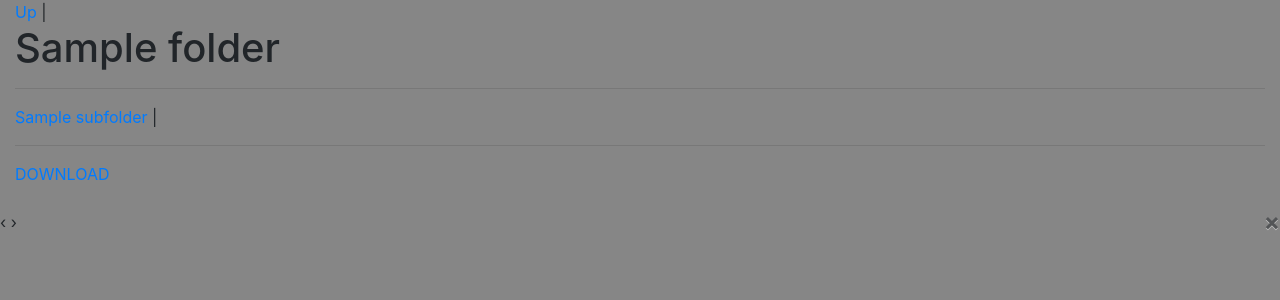
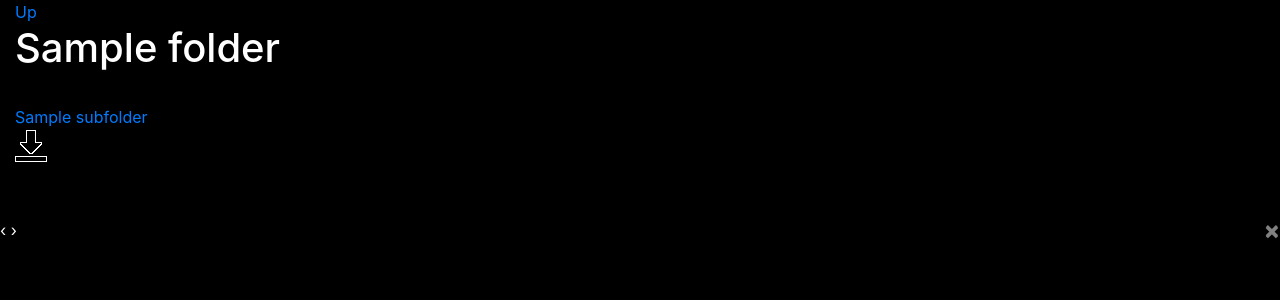
Before and after one commit to ratti/imagelib2, a Symfony app: template templates/folder/show.html.twig in a window 1280 px wide. Shown: the top 300 px of the page. Run offline with Twig, Linux system fonts and the light colour scheme; the template is opened without the code that fills it: most values are stand-ins (such as "Sample title", 1, 10 or a date in 2020); some libraries are stand-ins or nearby versions.

Commit message:
FEAT: Maximized beauty from a backendlers standpoint

```diff
--- a/public/css/custom-style.css
+++ b/public/css/custom-style.css
@@ -1,9 +1,14 @@
 body {
-    background-color: #868686;
+    background-color: #000;
+    color:#fff;
 }
 
-.thumbnail{
-    width:100%;
+h1,h2,h3,h4,h5,h6,h7 {
+    color:#fff;
+}
+
+.thumbnail {
+    width: 100%;
 }
 
 .blueimp-gallery > .download {
@@ -13,6 +18,33 @@ body {
     color: #fff;
     display: none;
 }
+
 .blueimp-gallery-controls > .download {
     display: block;
 }
+
+.center-screen {
+    position: absolute;
+    top: 0;
+    bottom: 0;
+    left: 0;
+    right: 0;
+    margin: auto;
+    width: 100px;
+    height: 100px;
+}
+
+.icon {
+    width:32px;
+    height:32px;
+}
+
+img.download {
+    position:relative;
+    top:-32px;
+}
+
+#blueimp-gallery h3.title {
+    font-size: 10px;
+    top:0;
+}
--- a/src/Controller/SecurityController.php
+++ b/src/Controller/SecurityController.php
@@ -26,6 +26,8 @@ class SecurityController extends AbstractController
 
     /**
      * @Route("/login", name="login")
+     * @param AuthenticationUtils $authenticationUtils
+     * @return \Symfony\Component\HttpFoundation\Response
      */
 
     public function login(AuthenticationUtils $authenticationUtils)
--- a/src/Controller/ThingsController.php
+++ b/src/Controller/ThingsController.php
@@ -81,6 +81,8 @@ class ThingsController extends AbstractController
      * Matches /folder/*
      *
      * @Route("/folder/{folderId}", name="folder_action")
+     * @param int $folderId
+     * @return \Symfony\Component\HttpFoundation\Response
      */
     public function folderAction($folderId = 0)
     {
--- a/templates/folder/show.html.twig
+++ b/templates/folder/show.html.twig
@@ -2,14 +2,16 @@
 
 {% block body %}
 
-    <a href='/folder/{{ folder.parentId }}'>Up</a> |
+    {% if folder.parentId | length %}
+        <a href='/folder/{{ folder.parentId }}'>Up</a>
+    {% endif %}
 
     <h1>{{ folder.title }}</h1>
 
     <hr>
 
     {% for subfolder in subfolders %}
-        <a href='/folder/{{ subfolder.id }}'>{{ subfolder.title }}</a> |
+        <a href='/folder/{{ subfolder.id }}'>{{ subfolder.title }}</a><br>
     {% endfor %}
 
     <hr>
@@ -19,7 +21,7 @@
             <div class="col-4 col-lg-2">
                 {% if thing.isImage() %}
                     <a class="thing" href='/poster/{{ thing.posterFile.relFileName }}'
-                       title="poster"
+                       title="{{ thing.masterFile.basename }}"
                        data-gallery
                        data-thingId="{{ thing.id }}"
                     >
@@ -28,7 +30,7 @@
                 {% elseif thing.isProprietaryMovie() %}
                     <a class='thing'
                        href='/video/{{ thing.derivedVideoFile.relFileName }}'
-                       title="video"
+                       title="{{ thing.masterFile.basename }}"
                        type="video/mp4"
                        data-poster="/poster/{{ thing.posterFile.relFileName }}"
                        data-sources='[{"href": "/video/{{ thing.derivedVideoFile.relFileName }}", "type": "video/mp4"}]'
@@ -40,7 +42,7 @@
                 {% elseif thing.isMovie() %}
                     <a class='thing'
                        href='/master/{{ thing.masterFile.relFileName }}'
-                       title="video"
+                       title="{{ thing.masterFile.basename }}"
                        type="video/mp4"
                        data-poster="/poster/{{ thing.posterFile.relFileName }}"
                        data-sources='[{"href": "/master/{{ thing.masterFile.relFileName }}", "type": "video/mp4"}]'
@@ -51,7 +53,9 @@
                     </a>
                 {% endif %}
 
-                <p><a href='/download/{{ thing.id }}'>DOWNLOAD</a></p>
+                <p><a href='/download/{{ thing.id }}'>
+                        <img class="icon download" src='/img/download.png'>
+                    </a></p>
             </div>
         {% endfor %}
     </div>
@@ -82,7 +86,7 @@
         $('#blueimp-gallery').on('slide', function (event, index, slide) {
             var thing = $('#things .thing').eq(index)[0];
             var thingid = $(thing).data('thingid')
-            $('#blueimp-gallery').find('.download').html("<a href='/download/" + thingid + "'>DOWNLOAD</a>");
+            $('#blueimp-gallery').find('.download').html("<a href='/download/" + thingid + "'><img class='icon download_poster' src='/img/download.png'></a>");
         });
 
     </script>
```
Also changed, not shown: templates/security/login.html.twig (+11 -15 lines), public/img/download.png (added).
